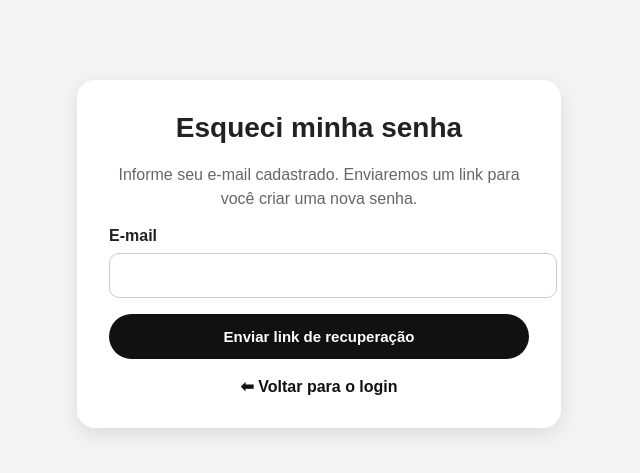
After one commit to CarolineAnne/vestpolo, a Django app: page /esqueci-senha/ in a window 1280 px wide. The commit adds this page. Shown: the top 473 px of the page, without its empty margins (321-961 px from the left). Run offline with Django 5.2, Linux system fonts and the light colour scheme.

Commit message:
Configura envio real de email para redefinicao de senha

```diff
--- /dev/null
+++ b/loja/templates/loja/assunto_recuperacao_senha.txt
@@ -0,0 +1 @@
+Redefinição de senha - VestPolo
--- /dev/null
+++ b/loja/templates/loja/esqueci_senha.html
@@ -0,0 +1,101 @@
+<!DOCTYPE html>
+<html lang="pt-br">
+<head>
+    <meta charset="UTF-8">
+    <title>Esqueci minha senha | VestPolo</title>
+
+    <style>
+        body {
+            font-family: Arial, sans-serif;
+            background: #f4f4f4;
+            margin: 0;
+            color: #222;
+        }
+
+        .container {
+            max-width: 420px;
+            margin: 80px auto;
+            background: white;
+            padding: 32px;
+            border-radius: 18px;
+            box-shadow: 0 6px 20px rgba(0,0,0,0.10);
+        }
+
+        h1 {
+            margin-top: 0;
+            font-size: 28px;
+            text-align: center;
+        }
+
+        p {
+            color: #666;
+            line-height: 1.5;
+            text-align: center;
+        }
+
+        label {
+            font-weight: bold;
+            display: block;
+            margin-bottom: 8px;
+        }
+
+        input {
+            width: 100%;
+            padding: 13px;
+            border: 1px solid #ccc;
+            border-radius: 10px;
+            margin-bottom: 16px;
+            font-size: 15px;
+        }
+
+        button {
+            width: 100%;
+            background: #111;
+            color: white;
+            padding: 14px;
+            border: none;
+            border-radius: 999px;
+            font-weight: bold;
+            cursor: pointer;
+            font-size: 15px;
+        }
+
+        button:hover {
+            background: #25D366;
+        }
+
+        .voltar {
+            display: block;
+            text-align: center;
+            margin-top: 18px;
+            color: #111;
+            font-weight: bold;
+            text-decoration: none;
+        }
+
+        .voltar:hover {
+            color: #128a3c;
+        }
+    </style>
+</head>
+<body>
+
+<div class="container">
+    <h1>Esqueci minha senha</h1>
+
+    <p>Informe seu e-mail cadastrado. Enviaremos um link para você criar uma nova senha.</p>
+
+    <form method="post">
+        {% csrf_token %}
+
+        <label for="id_email">E-mail</label>
+        {{ form.email }}
+
+        <button type="submit">Enviar link de recuperação</button>
+    </form>
+
+    <a href="{% url 'login' %}" class="voltar">⬅ Voltar para o login</a>
+</div>
+
+</body>
+</html>
--- a/loja/urls.py
+++ b/loja/urls.py
@@ -1,4 +1,5 @@
-from django.urls import path
+from django.urls import path, reverse_lazy
+from django.contrib.auth import views as auth_views
 from . import views
 
 urlpatterns = [
@@ -21,4 +22,40 @@ urlpatterns = [
     path('personalizados/', views.personalizados, name='personalizados'),
     path('universitarios/', views.universitarios, name='universitarios'),
     path('empresariais/', views.empresariais, name='empresariais'),
+
+    path(
+        'esqueci-senha/',
+        auth_views.PasswordResetView.as_view(
+            template_name='loja/esqueci_senha.html',
+            email_template_name='loja/email_recuperacao_senha.html',
+            subject_template_name='loja/assunto_recuperacao_senha.txt',
+            success_url=reverse_lazy('password_reset_done')
+        ),
+        name='password_reset'
+    ),
+
+    path(
+        'esqueci-senha/enviado/',
+        auth_views.PasswordResetDoneView.as_view(
+            template_name='loja/esqueci_senha_enviado.html'
+        ),
+        name='password_reset_done'
+    ),
+
+    path(
+        'redefinir-senha/<uidb64>/<token>/',
+        auth_views.PasswordResetConfirmView.as_view(
+            template_name='loja/redefinir_senha.html',
+            success_url=reverse_lazy('password_reset_complete')
+        ),
+        name='password_reset_confirm'
+    ),
+
+    path(
+        'senha-redefinida/',
+        auth_views.PasswordResetCompleteView.as_view(
+            template_name='loja/senha_redefinida.html'
+        ),
+        name='password_reset_complete'
+    ),
 ]
```
Also changed, not shown: core/settings.py (+12 -0 lines), loja/templates/loja/email_recuperacao_senha.html (added, +11 -0 lines), loja/templates/loja/esqueci_senha_enviado.html (added, +63 -0 lines), loja/templates/loja/login.html (+19 -0 lines), loja/templates/loja/redefinir_senha.html (added, +99 -0 lines), loja/templates/loja/senha_redefinida.html (added, +60 -0 lines).
